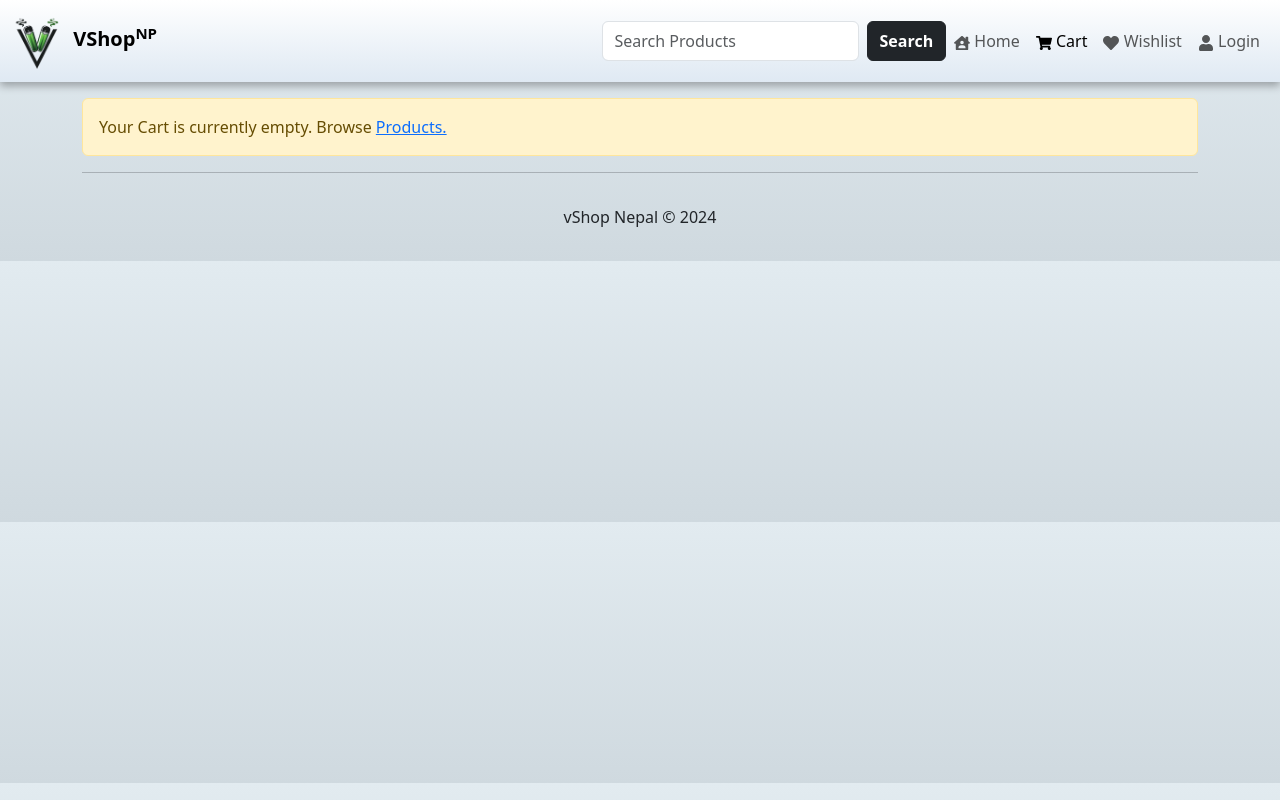
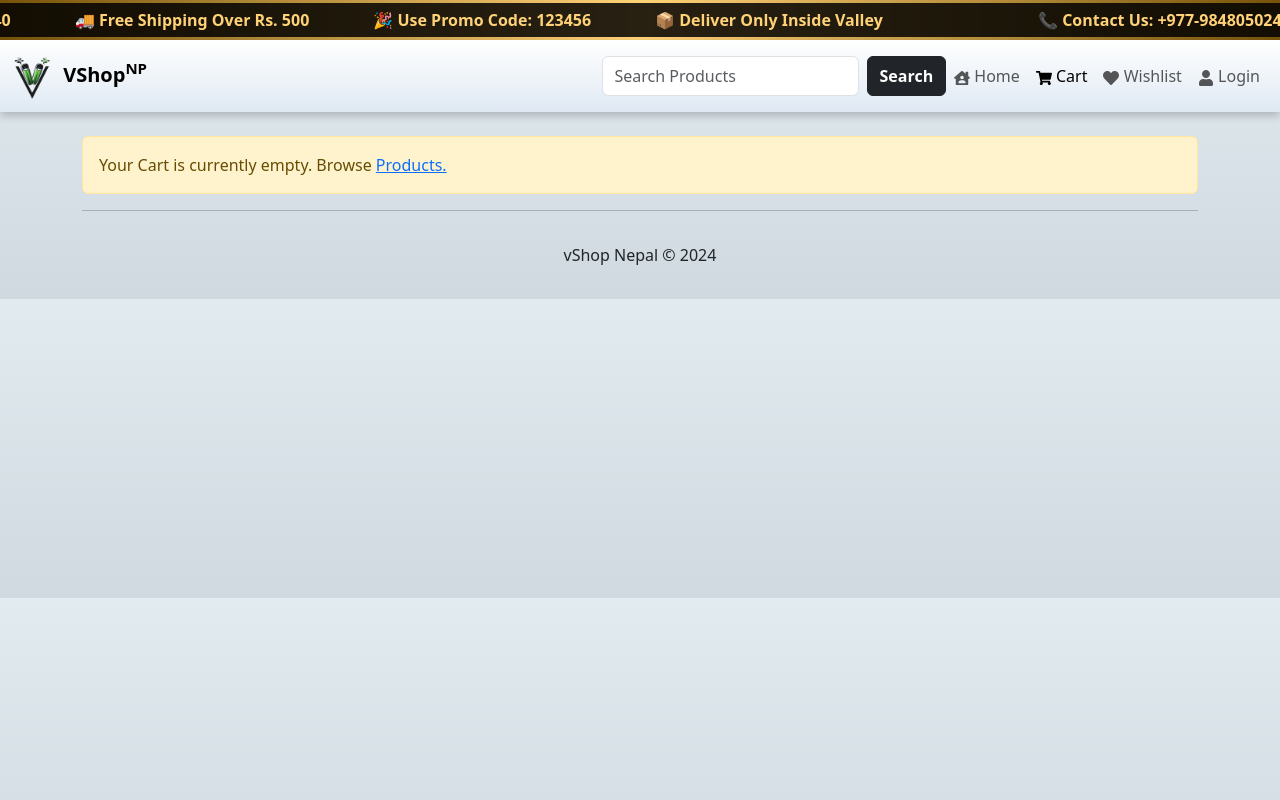
Before and after one commit to nikeshdc-25/eComHost, a React (Vite) app in the folder frontend/: page /cart in a window 1280 px wide. Built offline with nearby package versions, Linux system fonts and the light colour scheme.

Commit message:
marquee banner and minor css added

```diff
--- a/frontend/src/App.jsx
+++ b/frontend/src/App.jsx
@@ -4,6 +4,7 @@ import Header from "./components/Header";
 import { ToastContainer } from "react-toastify";
 import "react-toastify/dist/ReactToastify.css";
 import { Outlet } from "react-router-dom";
+import MarqueeBanner from "./components/MarqueeBanner";
 
 function App() {
   return (
--- a/frontend/src/components/Header.css
+++ b/frontend/src/components/Header.css
@@ -8,5 +8,5 @@
 
 .navbar {
     background-image: linear-gradient(to top, #dfe9f3 0%, white 100%);
-    box-shadow: 0 4px 8px rgba(0, 0, 0, 0.3);
+    box-shadow: 0 4px 8px rgba(0, 0, 0, 0.2);
 }
--- a/frontend/src/components/Header.jsx
+++ b/frontend/src/components/Header.jsx
@@ -21,6 +21,7 @@ import { FiActivity } from "react-icons/fi";
 import { CgProfile } from "react-icons/cg";
 import { useUserLogoutMutation } from "../slices/userApiSlice";
 import SearchBox from "./SearchBox";
+import MarqueeBanner from "./MarqueeBanner";
 
 function Header() {
   const { cartItems } = useSelector((state) => state.cart);
@@ -41,11 +42,12 @@ function Header() {
   };
 
   return (
-    <header>
+    <header className="fixed-top">
+      <MarqueeBanner />
       <Navbar className="navbar" variant="light" expand="md" collapseOnSelect>
         <NavLink to="/" className="navbar-brand">
           <Navbar.Brand className="px-2">
-            <img src={logo} alt="logo" width={60} /> <b>VShop<sup>NP</sup></b>
+            <img src={logo} alt="logo" width={50} /> <b>VShop<sup>NP</sup></b>
           </Navbar.Brand>
         </NavLink>
         <Container>
--- /dev/null
+++ b/frontend/src/components/MarqueeBanner.jsx
@@ -0,0 +1,27 @@
+import React from "react";
+import Marquee from "react-fast-marquee";
+import "./marquee.css";
+
+
+function MarqueeBanner() {
+  return (
+    <div className="marquee" >
+      <Marquee gradient={false} speed={50}>
+        <span style={{ padding: "0 2rem", fontWeight: "bold" }}>
+          📞 Contact Us: +977-9848050240
+        </span>
+        <span style={{ padding: "0 2rem", fontWeight: "bold" }}>
+          🚚 Free Shipping Over Rs. 500
+        </span>
+        <span style={{ padding: "0 2rem", fontWeight: "bold" }}>
+          🎉 Use Promo Code: 123456
+        </span>
+        <span style={{ padding: "0 2rem", fontWeight: "bold" }}>
+          📦 Deliver Only Inside Valley
+        </span>
+      </Marquee>
+    </div>
+  );
+}
+
+export default MarqueeBanner;
--- /dev/null
+++ b/frontend/src/components/marquee.css
@@ -0,0 +1,28 @@
+.marquee {
+    height: 40px;
+    border: none;
+    background: linear-gradient(to right,#77530a,#ffd277,#77530a,#77530a,#ffd277,#77530a);
+    background-size: 250%;
+    background-position: left;
+    color: #ffd277;
+    position: relative;
+    display: flex;
+    align-items: center;
+    justify-content: center;
+    cursor: pointer;
+    overflow: hidden;
+  }
+
+  .marquee::before {
+    position: absolute;
+    content: "";
+    color: #ffd277;
+    display: flex;
+    align-items: center;
+    justify-content: center;
+    width: 100%;
+    height: 87%;
+    transition-duration: 1s;
+    background-color: rgba(0, 0, 0, 0.842);
+    background-size: 200%;
+  }
--- a/frontend/src/components/product.css
+++ b/frontend/src/components/product.css
@@ -17,7 +17,7 @@
 .product-price{
     font-family:'Trebuchet MS', 'Lucida Sans Unicode', 'Lucida Grande', 'Lucida Sans', Arial, sans-serif;
     color: rgb(82, 82, 82);
-    font-size: x-large
+    font-size: x-large;
 }
 
 .view{
--- a/frontend/src/index.css
+++ b/frontend/src/index.css
@@ -36,4 +36,6 @@
 }
 
 body{
-  background-image: linear-gradient(to top, #cfd9df 0%, #e2ebf0 100%);}
+  background-image: linear-gradient(to top, #cfd9df 0%, #e2ebf0 100%);
+  padding-top: 15vh;
+}
--- /dev/null
+++ b/frontend/src/pages/CartPage.css
@@ -0,0 +1,12 @@
+.deliveryMsg {
+    background-clip: text;
+    background-image: linear-gradient(to right, #09f1b8, #00a2ff, #ff00d2, #fed90f);
+    color: var(--color-background);
+    font-size: var(--font-size);
+    font-weight: var(--font-weight);
+    letter-spacing: var(--letter-spacing);
+    padding: calc(--stroke-width / 2);
+    -webkit-text-stroke-color: transparent;
+    -webkit-text-stroke-width: var(--stroke-width);
+    font-weight: 600;
+  }
--- a/frontend/src/pages/CartPage.jsx
+++ b/frontend/src/pages/CartPage.jsx
@@ -13,6 +13,9 @@ import { FaTrash } from "react-icons/fa";
 import { Link } from "react-router-dom";
 import Message from "../components/Message";
 import { toast } from "react-toastify";
+import { TbTruckDelivery } from "react-icons/tb";
+import "./CartPage.css";
+
 
 const CartPage = () => {
   const { cartItems, shippingCharge, totalPrice, itemPrice } = useSelector(
@@ -91,6 +94,8 @@ const CartPage = () => {
             </ListGroup>
           </Col>
           <Col md={4}>
+          <b className="deliveryMsg"><TbTruckDelivery size={50}/> Free Delivery Above Rs. 500 Spent.</b>
+
             <ListGroup>
               <ListGroup.Item>
                 <h4>
--- a/frontend/src/pages/ProductPage.jsx
+++ b/frontend/src/pages/ProductPage.jsx
@@ -12,6 +12,9 @@ import {
 } from "../slices/productSlice";
 import Message from "../components/Message";
 import { toast } from "react-toastify";
+import { MdCancel } from "react-icons/md";
+import { FaCheckCircle } from "react-icons/fa";
+
 
 function ProductPage() {
   const { id } = useParams();
@@ -59,9 +62,6 @@ function ProductPage() {
       ) : (
         <>
           <Meta title={product.name} description={product.description} />
-          <Link className="btn btn-light" to="/">
-            Go Back
-          </Link>
           <Row className="my-3">
             <Col md={5}>
               <Image src={product.image} fluid />
@@ -98,9 +98,10 @@ function ProductPage() {
                     <Col>
                       <strong>
                         {product.countInStock > 0 ? (
-                          "In Stock"
+                          <x>In Stock <FaCheckCircle color="green" size={20}/></x>
                         ) : (
-                          <b style={{ color: "red" }}>Out of Stock</b>
+                            <x>Out of Stock <MdCancel color="red" size={20}/></x>
+
                         )}
                       </strong>
                     </Col>
@@ -154,8 +155,9 @@ function ProductPage() {
                       <Form.Control
                         as="select"
                         onChange={(e) => setRating(e.target.value)}
+                        required
                       >
-                        <option value={0}>Select Rating...</option>
+                        <option value="">Select Rating...</option>
                         <option value={1}>1 - Poor</option>
                         <option value={2}>2 - Satisfactory</option>
                         <option value={3}>3 - Good</option>
@@ -173,7 +175,7 @@ function ProductPage() {
                       />
                     </Form.Group>
                     <Button type="submit" variant="dark" className="my-3">
-                      Add
+                      Add Review
                     </Button>
                   </Form>
                 )
--- a/package.json
+++ b/package.json
@@ -26,6 +26,7 @@
     "jsonwebtoken": "^9.0.2",
     "mongoose": "^8.4.3",
     "multer": "^1.4.5-lts.1",
+    "react-fast-marquee": "^1.6.5",
     "vite": "^5.4.8"
   },
   "devDependencies": {
```
Also changed, not shown: 2 other files (tests, documents, lock files or other folders).
